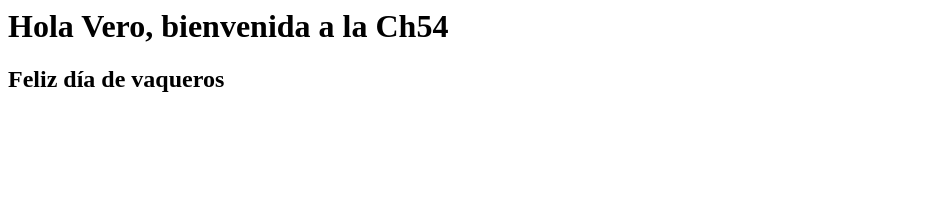
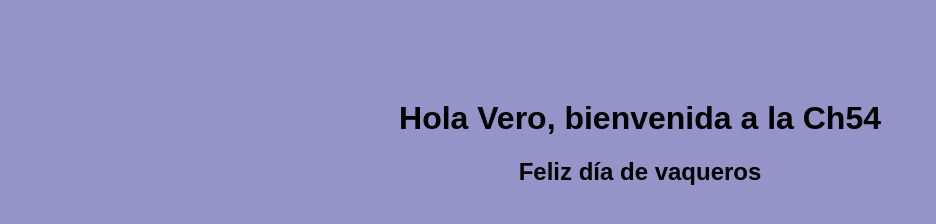
Before and after one commit to Veronica-Vazquez/Ch54-miPrimerRepo, a plain HTML site: page index.html in a window 1280 px wide. Shown: the whole page, without its empty margins (0-936 px from the left). Drawn offline with Linux system fonts and the light colour scheme.

Commit message:
style: alineación, fuente, fondo de tag body

```diff
--- a/index.html
+++ b/index.html
@@ -1,6 +1,7 @@
 <html>
 
 <head>
+	<link rel="stylesheet" href="style.css">
 	<title>CH54</title>
 </head>
 
--- a/style.css
+++ b/style.css
@@ -0,0 +1,6 @@
+body {
+    font-family: Arial, sans-serif;
+    background-color: #9494c8;
+    text-align: center;
+    margin-top: 100px;
+}
```
